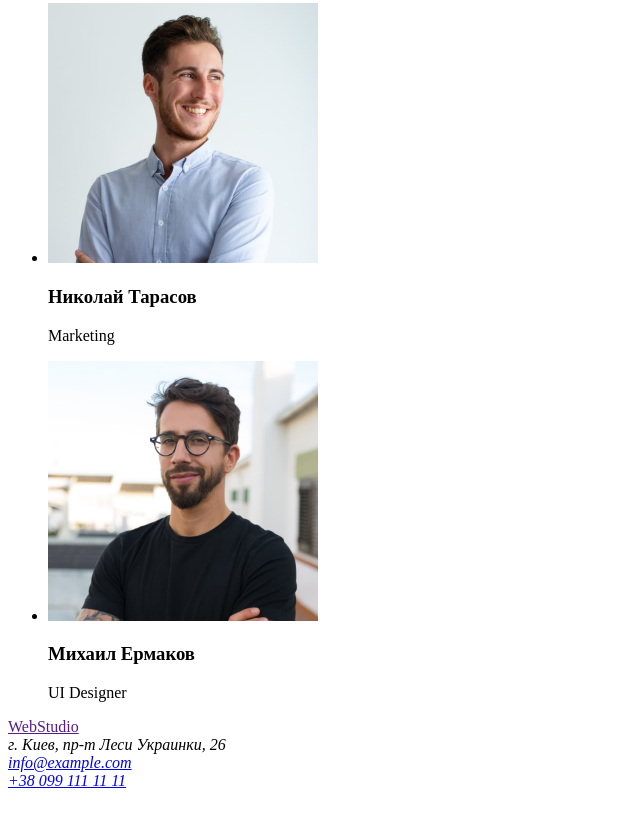
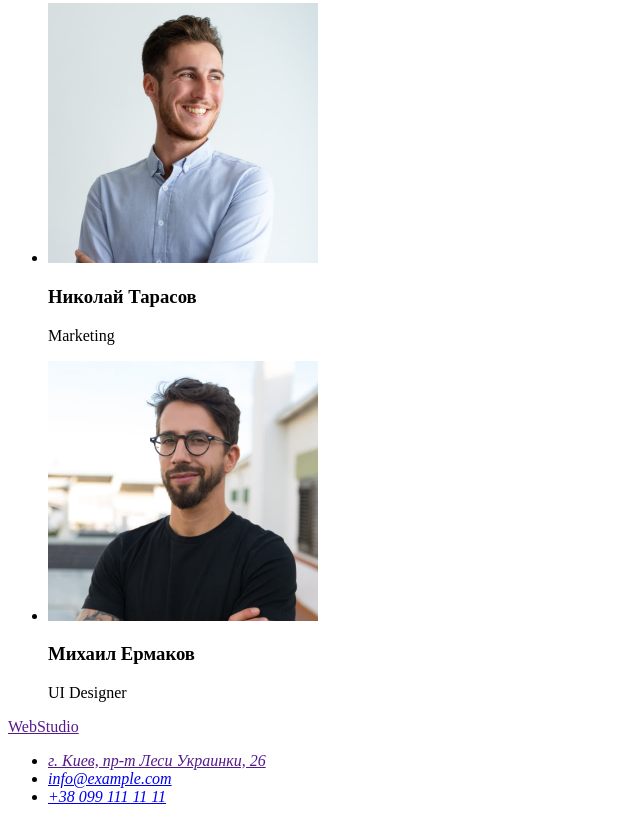
Before and after one commit to Oleksandr14/goit-markup-hw-01, a plain HTML site: page index.html in a window 1280 px wide. Shown: the part 2285-3107 px from the top of the page, without its empty margins (0-640 px from the left). Before the commit the page ends 3083 px from the top, so only its background shows below. Drawn offline with Linux system fonts and the light colour scheme.

Commit message:
Правки до ДЗ1

```diff
--- a/index.html
+++ b/index.html
@@ -104,9 +104,11 @@
     <footer>
       <a href="">WebStudio</a>
       <address>
-        г. Киев, пр-т Леси Украинки, 26 <br />
-        <a href="mailto:info@example.com">info@example.com</a> <br />
-        <a href="tel:+380991111111">+38 099 111 11 11</a>
+        <ul>
+          <li><a href="">г. Киев, пр-т Леси Украинки, 26</a></li>
+          <li><a href="mailto:info@example.com">info@example.com</a></li>
+          <li><a href="tel:+380991111111">+38 099 111 11 11</a></li>
+        </ul>
       </address>
     </footer>
   </body>
```
